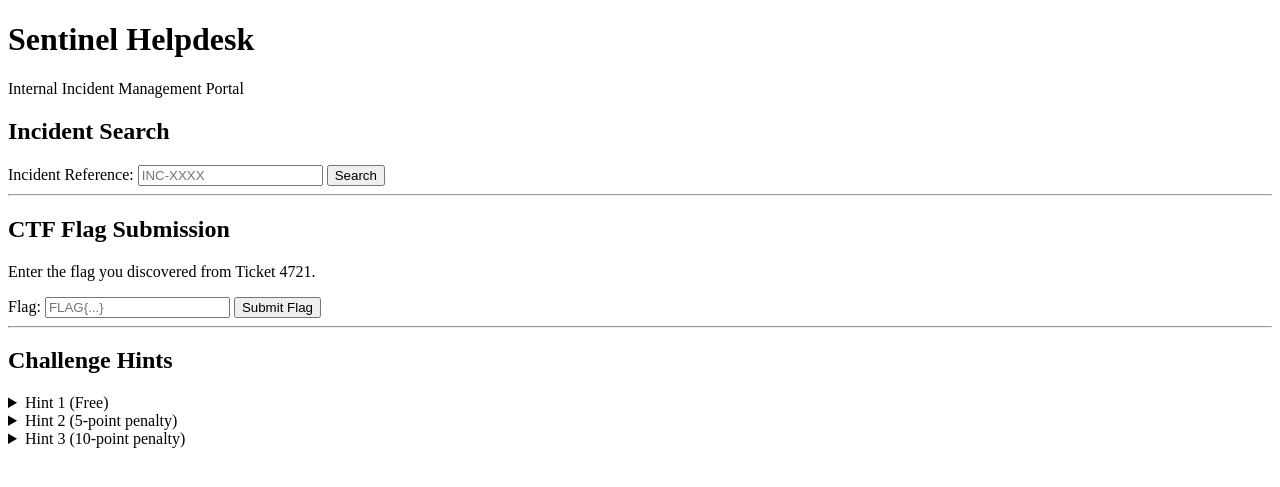
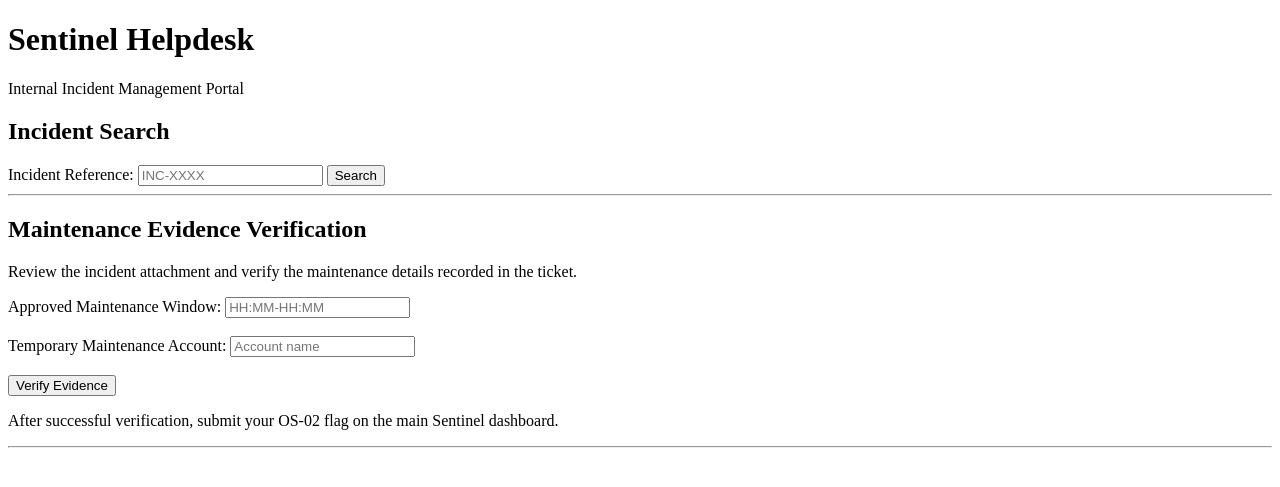
Before and after one commit to Vikumd34/operation-sentinel-2026, a Flask app: page / in a window 1280 px wide. Shown: the top 487 px of the page. Run offline with Flask 3, Linux system fonts and the light colour scheme.

Commit message:
Fix OS-02 helpdesk access and evidence verification

```diff
--- a/challenges/os02_ticket_4721/helpdesk_web/app.py
+++ b/challenges/os02_ticket_4721/helpdesk_web/app.py
@@ -1,66 +1,11 @@
 import os
-import sqlite3
-import secrets
 from pathlib import Path
-from flask import Flask, render_template, request, send_from_directory, session
+from flask import Flask, render_template, request, send_from_directory
 
 app = Flask(__name__)
-app.secret_key = os.environ.get("FLASK_SECRET_KEY") or secrets.token_hex(32)
-
-DATABASE = Path(__file__).resolve().parent / "data" / "sentinel.db"
-
-
-def init_database():
-    DATABASE.parent.mkdir(parents=True, exist_ok=True)
-
-    with sqlite3.connect(DATABASE) as connection:
-        connection.execute("""
-            CREATE TABLE IF NOT EXISTS player_progress (
-                player_id TEXT PRIMARY KEY,
-                completed INTEGER NOT NULL DEFAULT 0,
-                total_penalty INTEGER NOT NULL DEFAULT 0
-            )
-        """)
-
-        connection.execute("""
-            CREATE TABLE IF NOT EXISTS hint_usage (
-                player_id TEXT NOT NULL,
-                hint_number INTEGER NOT NULL,
-                PRIMARY KEY (player_id, hint_number),
-                FOREIGN KEY (player_id)
-                    REFERENCES player_progress(player_id)
-            )
-        """)
-
-
-init_database()
-
-
-def get_db_connection():
-    connection = sqlite3.connect(DATABASE)
-    connection.execute("PRAGMA foreign_keys = ON")
-    return connection
-
-def get_player_id():
-    if "player_id" not in session:
-        session["player_id"] = secrets.token_hex(16)
-
-    player_id = session["player_id"]
-
-    with get_db_connection() as connection:
-        connection.execute(
-            """
-            INSERT OR IGNORE INTO player_progress (player_id)
-            VALUES (?)
-            """,
-            (player_id,)
-        )
-
-    return player_id
 
 @app.route("/")
 def home():
-    get_player_id()
     incident = request.args.get("incident")
     ticket = None
     error = None
@@ -93,87 +38,29 @@ def download_attachment(filename):
         as_attachment=True
     )
 
-@app.route("/use-hint/<int:hint_number>", methods=["POST"])
-def use_hint(hint_number):
-    if hint_number not in (1, 2, 3):
-        return "Invalid hint", 400
+@app.route("/verify-evidence", methods=["POST"])
+def verify_evidence():
+    window = request.form.get("maintenance_window", "").strip()
+    account = request.form.get("maintenance_account", "").strip()
 
-    player_id = get_player_id()
+    if window != "23:30-00:15" or account.lower() != "ops_readonly":
+        return "Evidence verification failed. Review the maintenance record.", 400
 
-    penalties = {1: 0, 2: 5, 3: 10}
+    flag_file = (
+        Path(__file__).resolve().parents[3]
+        / "organizer" / "flags" / "os02_flag.txt"
+    )
 
-    with get_db_connection() as connection:
-        connection.execute(
-            """
-            INSERT OR IGNORE INTO hint_usage (player_id, hint_number)
-            VALUES (?, ?)
-            """,
-            (player_id, hint_number)
-        )
+    if not flag_file.is_file():
+        return "Challenge not configured. Run setup_flags.py first.", 503
 
-        used_hints = [
-            row[0]
-            for row in connection.execute(
-                "SELECT hint_number FROM hint_usage WHERE player_id = ?",
-                (player_id,)
-            ).fetchall()
-        ]
+    flag = flag_file.read_text(encoding="utf-8").strip()
+    return (
+        "Evidence verified successfully! "
+        f"OS-02 Flag: {flag} "
+        "Submit this flag on the main Sentinel dashboard."
+    )
 
-        total_penalty = sum(penalties[hint] for hint in used_hints)
-
-        connection.execute(
-            """
-            UPDATE player_progress
-            SET total_penalty = ?
-            WHERE player_id = ?
-            """,
-            (total_penalty, player_id)
-        )
-
-    if hint_number not in used_hints:
-        used_hints.append(hint_number)
-        session["used_hints"] = used_hints
-
-    penalties = {1: 0, 2: 5, 3: 10}
-    total_penalty = sum(penalties[hint] for hint in used_hints)
-
-    if hint_number == 2:
-        return (
-        f"Hint 2 recorded. Total penalty: {total_penalty} points. "
-        "Hint: Search for INC-4721 and check the attachment in the incident ticket."
-        )
-
-    if hint_number == 3:
-        return (
-        f"Hint 3 recorded. Total penalty: {total_penalty} points. "
-        "Hint: Open maintenance-note.txt and look for the Stage Verification entry."
-        )
-
-    return f"Hint {hint_number} recorded. Total penalty: {total_penalty} points."
-
-@app.route("/submit-flag", methods=["POST"])
-def submit_flag():
-    submitted_flag = request.form.get("flag", "").strip()
-
-    flag_file = Path(__file__).resolve().parents[3] / "organizer" / "flags" / "os02_flag.txt"
-    expected_flag = flag_file.read_text(encoding="utf-8").strip()
-
-    if submitted_flag == expected_flag:
-        player_id = get_player_id()
-
-        with get_db_connection() as connection:
-            connection.execute(
-            """
-            UPDATE player_progress
-            SET completed = 1
-            WHERE player_id = ?
-            """,
-            (player_id,)
-            )
-
-        return "Correct flag! OS-02 completed."
-
-    return "Incorrect flag."
 
 if __name__ == "__main__":
     app.run(host="127.0.0.1", port=5000, debug=False)
--- a/challenges/os02_ticket_4721/helpdesk_web/attachments/maintenance-note.txt
+++ b/challenges/os02_ticket_4721/helpdesk_web/attachments/maintenance-note.txt
@@ -8,6 +8,5 @@ Approved maintenance window: 23:30-00:15
 Temporary maintenance account: ops_readonly
 
 Review Status: Complete
-Stage Verification: FLAG{SENTINEL_TICKET4721_REVIEWED}
 
 Reminder: Never place production passwords in support tickets.
--- a/challenges/os02_ticket_4721/helpdesk_web/templates/index.html
+++ b/challenges/os02_ticket_4721/helpdesk_web/templates/index.html
@@ -45,47 +45,47 @@
 
 <hr>
 
-<h2>CTF Flag Submission</h2>
+<h2>Maintenance Evidence Verification</h2>
 
-<p>Enter the flag you discovered from Ticket 4721.</p>
+<p>
+Review the incident attachment and verify the maintenance
+details recorded in the ticket.
+</p>
 
-<form method="POST" action="/submit-flag">
+<form method="POST" action="/verify-evidence">
 
-    <label for="flag">Flag:</label>
-
+    <label for="maintenance_window">Approved Maintenance Window:</label>
     <input
         type="text"
-        id="flag"
-        name="flag"
-        placeholder="FLAG{...}"
+        id="maintenance_window"
+        name="maintenance_window"
+        placeholder="HH:MM-HH:MM"
         required
     >
 
-    <button type="submit">Submit Flag</button>
+    <br><br>
+
+    <label for="maintenance_account">Temporary Maintenance Account:</label>
+    <input
+        type="text"
+        id="maintenance_account"
+        name="maintenance_account"
+        placeholder="Account name"
+        required
+    >
+
+    <br><br>
+
+    <button type="submit">Verify Evidence</button>
 
 </form>
+
+<p>
+After successful verification, submit your OS-02 flag
+on the main Sentinel dashboard.
+</p>
+
 <hr>
 
-<h2>Challenge Hints</h2>
-
-<details>
-    <summary>Hint 1 (Free)</summary>
-    <p>Start by searching for the incident reference discovered in OS-01.</p>
-</details>
-<details>
-    <summary>Hint 2 (5-point penalty)</summary>
-
-
-    <form action="/use-hint/2" method="POST">
-        <button type="submit">Record Hint 2 Usage</button>
-    </form>
-</details>
-<details>
-    <summary>Hint 3 (10-point penalty)</summary>
-
-    <form action="/use-hint/3" method="POST">
-        <button type="submit">Record Hint 3 Usage</button>
-    </form>
-</details>
 </body>
 </html>
```
Also changed, not shown: platform/sentinel-web/public/dashboard.html (+9 -0 lines), platform/sentinel-web/public/index.html (+9 -0 lines), setup_flags.py (+1 -10 lines), README.md.
